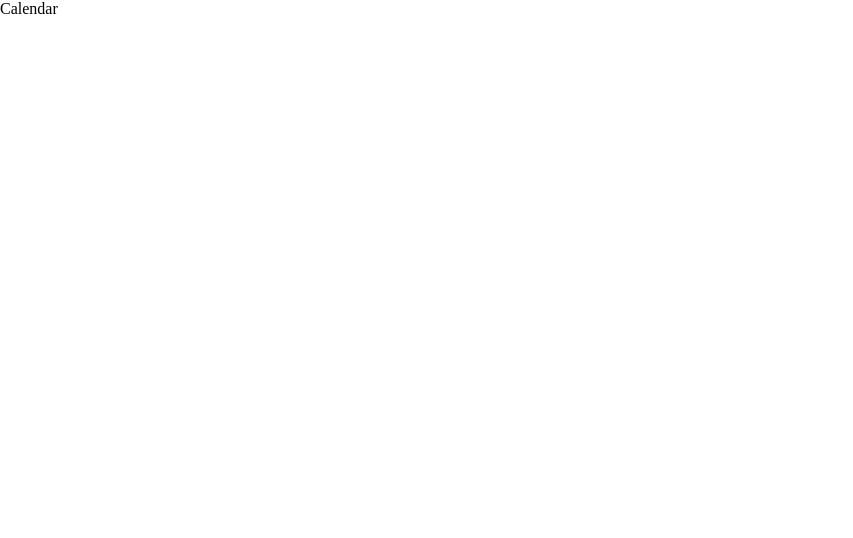
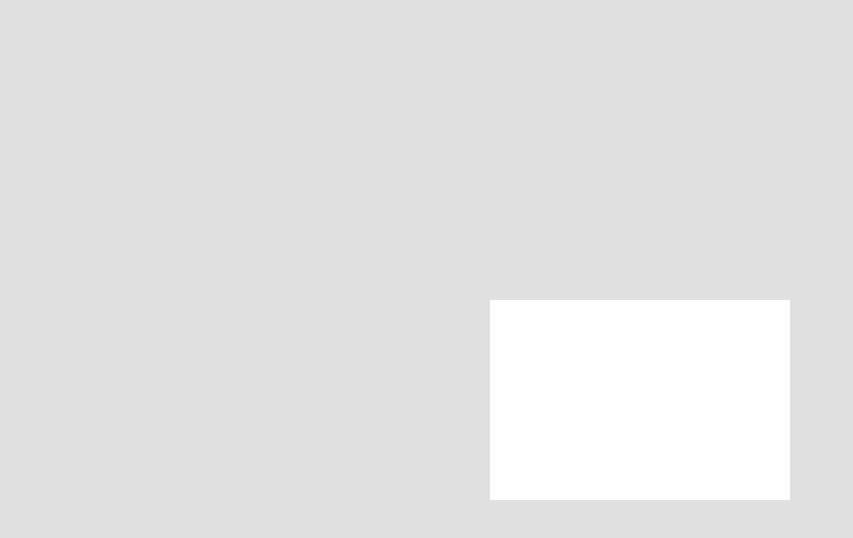
Before and after one commit to vitorthomaz/calendar-prototype, a React (Create React App) app: page / in a window 1280 px wide. Shown: the top 538 px of the page, without its empty margins (0-853 px from the left). Built offline with nearby package versions, Linux system fonts and the light colour scheme.

Commit message:
feature: Created page layout

```diff
--- a/src/App.tsx
+++ b/src/App.tsx
@@ -1,5 +1,23 @@
-function App() {
-  return <div>Calendar</div>;
-}
+import React from 'react';
+import styled from 'styled-components';
+
+import Calendar from './pages/Calendar';
+
+const App = () => {
+  return (
+    <Layout>
+      <Calendar />
+    </Layout>
+  );
+};
+
+const Layout = styled.main`
+  width: 100%;
+  height: 100vh;
+
+  display: flex;
+  justify-content: center;
+  align-items: center;
+`;
 
 export default App;
--- /dev/null
+++ b/src/pages/Calendar.tsx
@@ -0,0 +1,14 @@
+import React from 'react';
+import styled from 'styled-components';
+
+const Calendar = () => {
+  return <Container />;
+};
+
+const Container = styled.div`
+  background: #fff;
+  width: 300px;
+  height: 200px;
+`;
+
+export default Calendar;
--- a/src/styles/global.tsx
+++ b/src/styles/global.tsx
@@ -5,6 +5,7 @@ const GlobalStyle = createGlobalStyle`
     padding: 0px;
     margin: 0px;
 
+    background: ${props => props.theme.colors.primaryBackground};
     height: 100vh;
     width: 100vw;
     overflow-x: hidden;
--- a/src/styles/theme.ts
+++ b/src/styles/theme.ts
@@ -1,9 +1,11 @@
 const theme = {
   typography: {},
-  colors: {},
+  colors: {
+    primaryBackground: '#e0e0e0'
+  },
   spacing: {}
 };
 
-export const CustomTheme = typeof theme;
+export type CustomTheme = typeof theme;
 
 export default theme;
```
